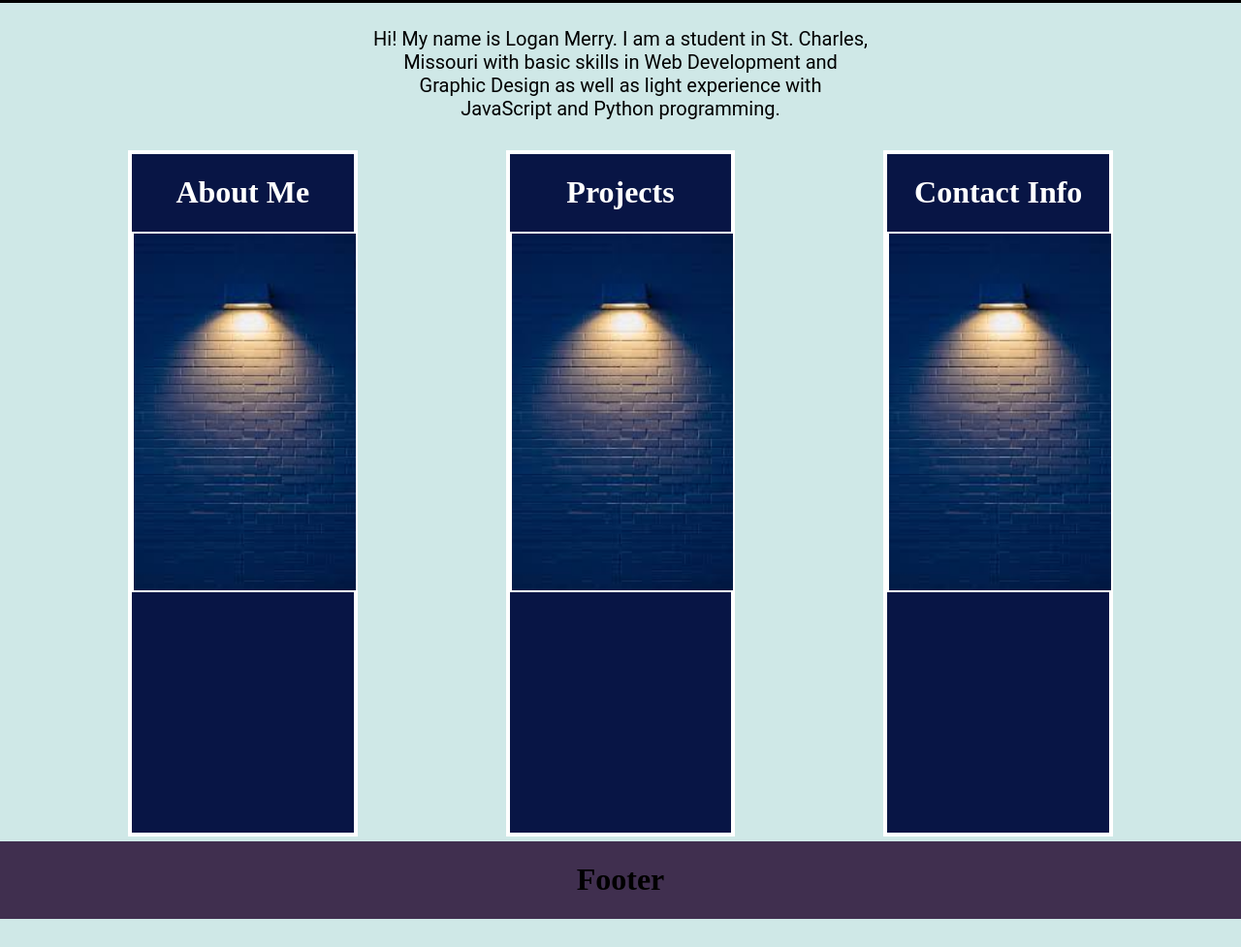
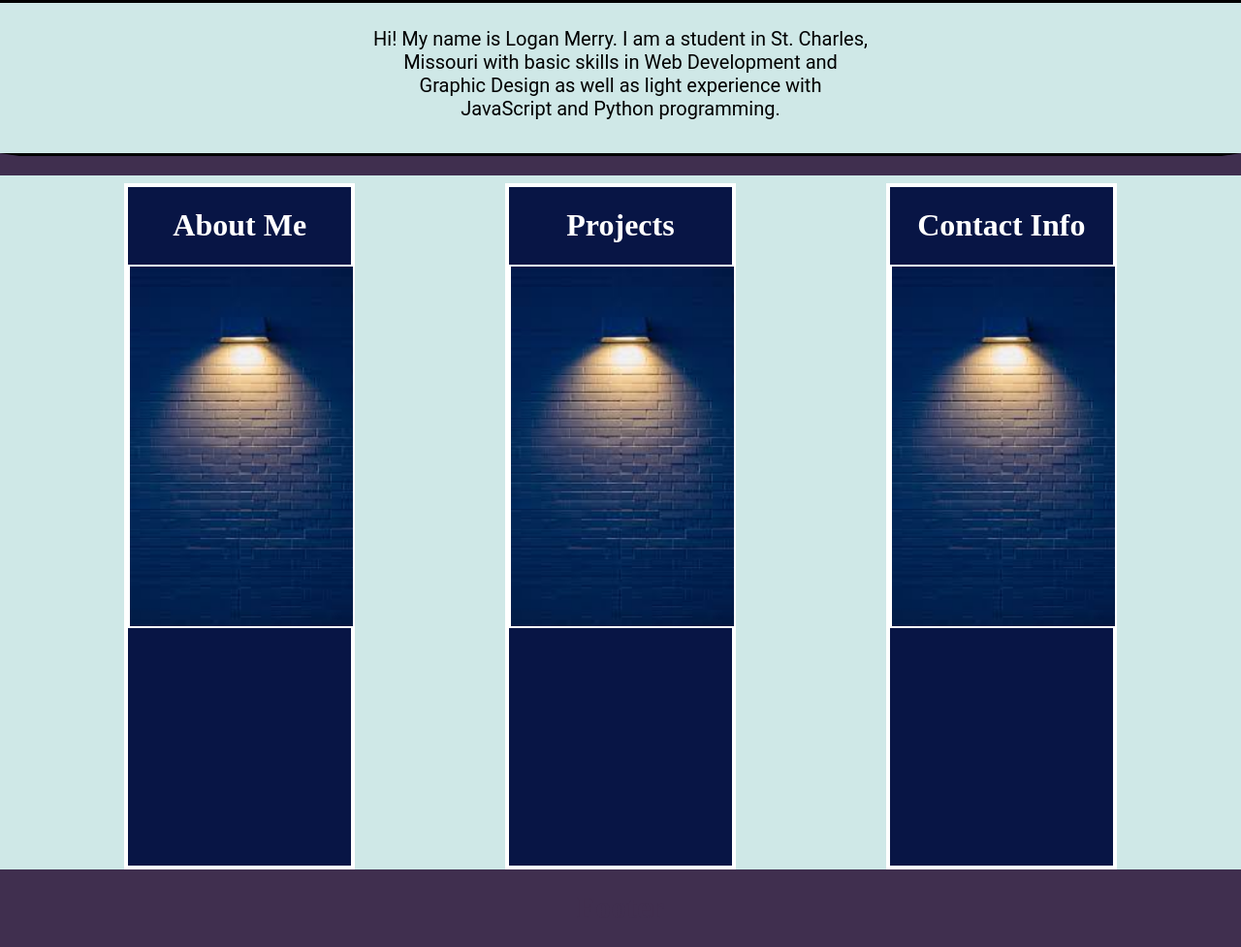
Before and after one commit to logcampmerry/personal-portfolio, a plain HTML site: page index.html in a window 1280 px wide. Shown: the part 265-1242 px from the top of the page at 97% size. Before the commit the page ends 1213 px from the top, so only its background shows below. Drawn offline with Linux system fonts and the light colour scheme.

Commit message:
modified:   aboutme.html 	modified:   index.html 	modified:   style.css

```diff
--- a/index.html
+++ b/index.html
@@ -21,6 +21,7 @@
 			<p class="headblurb">Hi! My name is Logan Merry. I am a student in
 			St. Charles, Missouri with basic skills in Web Development and Graphic
 			Design as well as light experience with JavaScript and Python programming.</p>
+			<hr>
 		</div>
 		<div class="content">
 				<div class="panels">
--- a/style.css
+++ b/style.css
@@ -106,7 +106,6 @@ div.rpanel{
 div.panels {
 	text-align: center;
 	margin: auto;
-	padding: 5px;
 }
 
 .panels > div{
@@ -139,6 +138,11 @@ p.headblurb {
 	padding: 2%;
 }
 
+hr {
+	border: 20px solid #402f4f;
+	border-top: 3px solid black;
+}
+
 /* ABOUT ME */
 p.abme {
 	float: left;
@@ -167,3 +171,7 @@ ul {
 	margin-right: 8%;
 	float: right;
 }
+
+div.footer h1 {
+	color: #402f4f;
+}
```
Also changed, not shown: aboutme.html (+1 -1 lines).
